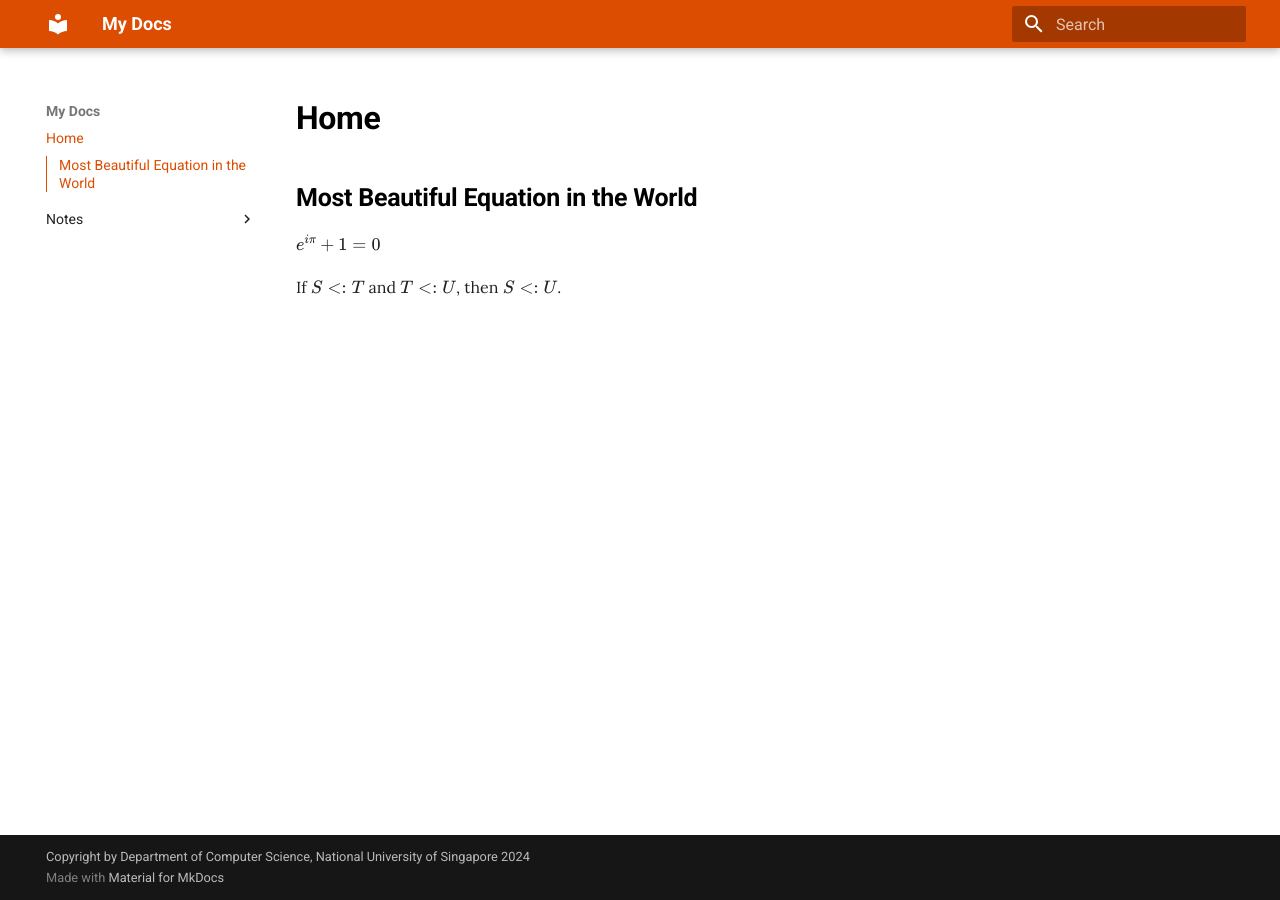
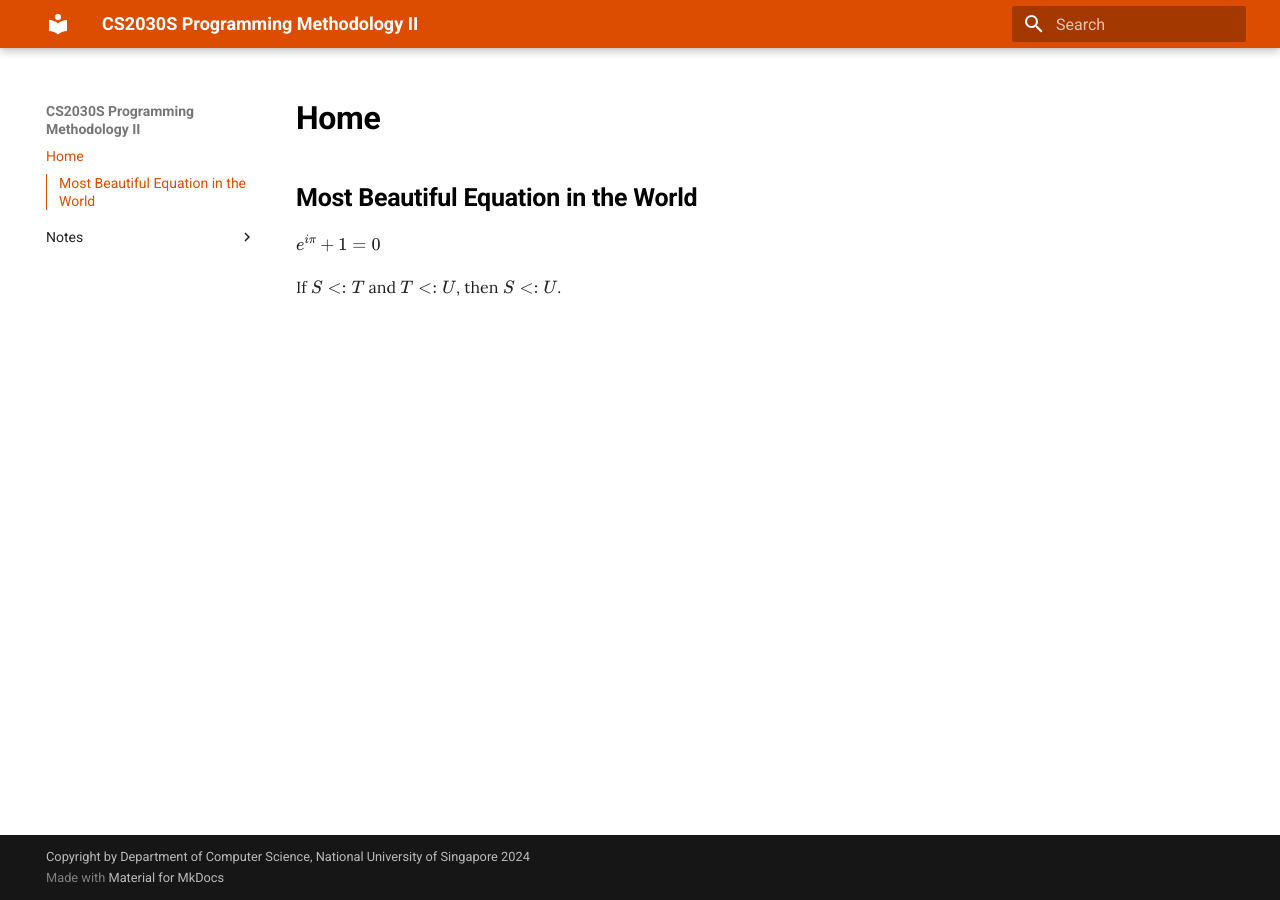
Before and after one commit to nus-cs2030s/mkdocs-test, an MkDocs documentation site: the page built from docs/index.md, in a window 1280 px wide. Built offline with MkDocs 1.6.1 and Material for MkDocs 9.7.7, drawn with Linux system fonts in a browser that asks for light colours.

Commit message:
Make mkdocs.yml closer to the deployed

```diff
--- a/mkdocs.yml
+++ b/mkdocs.yml
@@ -6,10 +6,6 @@
     - 2. Variables and Types: '02-type.md'
     - 3. Functions: '03-function.md'
     - 4. Encapsulation: '04-encapsulation.md'
-shortcuts:
-  previous: 72 #h
-  next: 76 #l
-  search: 191 #/
 theme:
   name: material
   features:
@@ -18,11 +14,19 @@
     - toc.integrate
     - content.code.annotate
     - content.code.copy
+      #  palette:
+      #    primary: deep orange
+      #    accent: deep orange
+  shortcuts:
+    previous: 72 #h
+    next: 76 #l
+    search: 191 #/
 
-site_name: My Docs
+site_name: CS2030S Programming Methodology II
 # repo_url: https://github.com/nus-cs1010/1819-s1
 site_url: https://nus-cs2030s.github.io/2324-s2
 copyright: Copyright by Department of Computer Science, National University of Singapore 2024
+# remote_branch: gh-pages
 use_directory_urls: false
 markdown_extensions:
   - md_in_html
```
